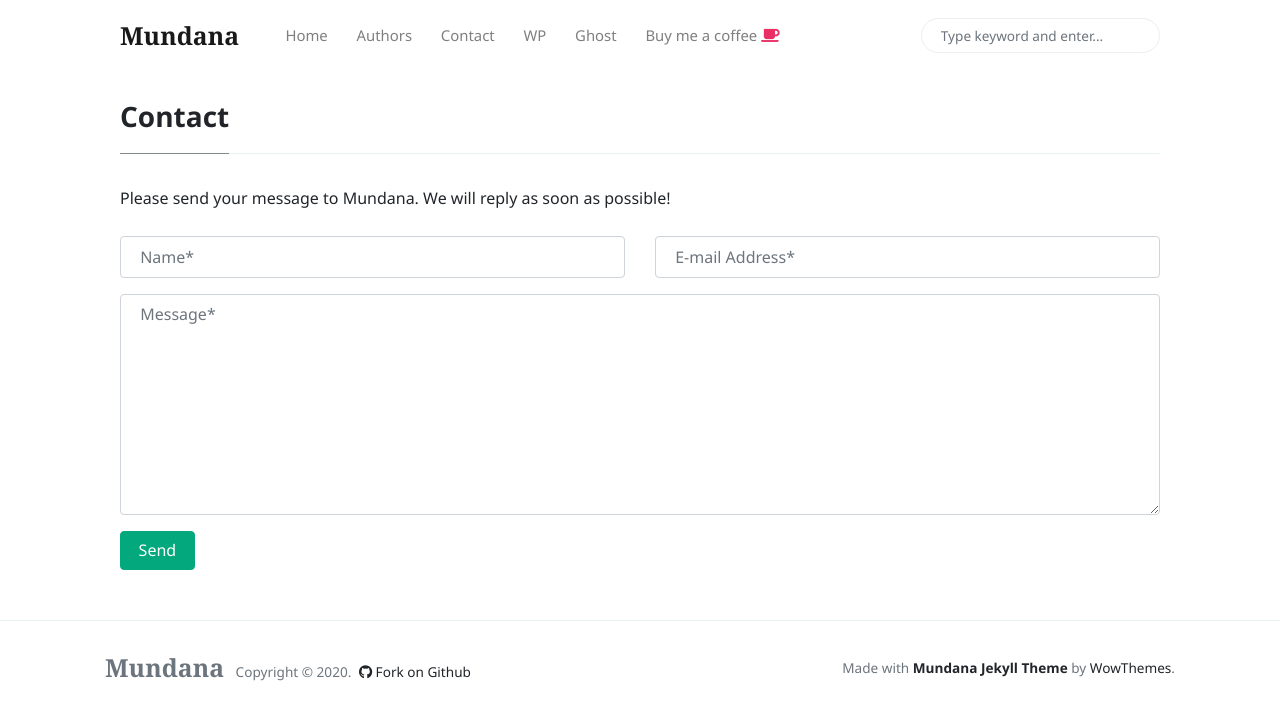
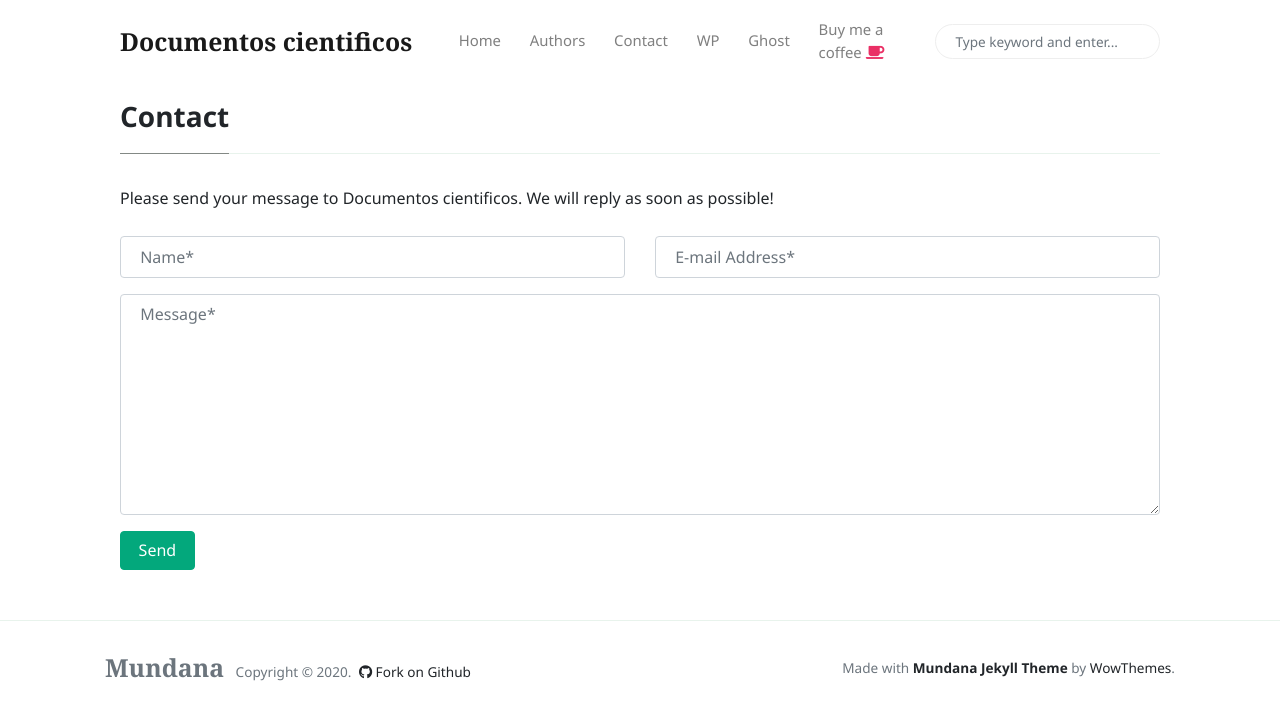
Before and after one commit to Karla-ui/materiales, a Jekyll site: the page built from _pages/contact.md, in a window 1280 px wide. Shown: the top 720 px of the page. Built offline with Jekyll 4.4.1, drawn with Linux system fonts in a browser that asks for light colours; nearby versions of some CDN libraries.

Commit message:
cambioen_config.yml

```diff
--- a/_config.yml
+++ b/_config.yml
@@ -1,11 +1,11 @@
 # Site
-name: 'Mundana'
-description: 'Mundana is a free Jekyll theme for awesome people like you, Medium like.'
+name: 'Documentos cientificos'
+description: 'Repositorio virtual para documentos cientificos'
 logo: 'assets/images/logo.png'
 favicon: 'assets/images/favicon.ico'
-baseurl: '/mundana-theme-jekyll'
-disqus: 'demowebsite'
-email: 'wowthemesnet@gmail.com'
+baseurl: https://karla-ui.github.io/materiales
+disqus: 'Documentos cietificos'
+email: 'michel_karli@hotmail.com'
 mailchimp-list: 'https://wowthemes.us11.list-manage.com/subscribe/post?u=8aeb20a530e124561927d3bd8&amp;id=8c3d2d214b'
 
 include: ["_pages"]
```
